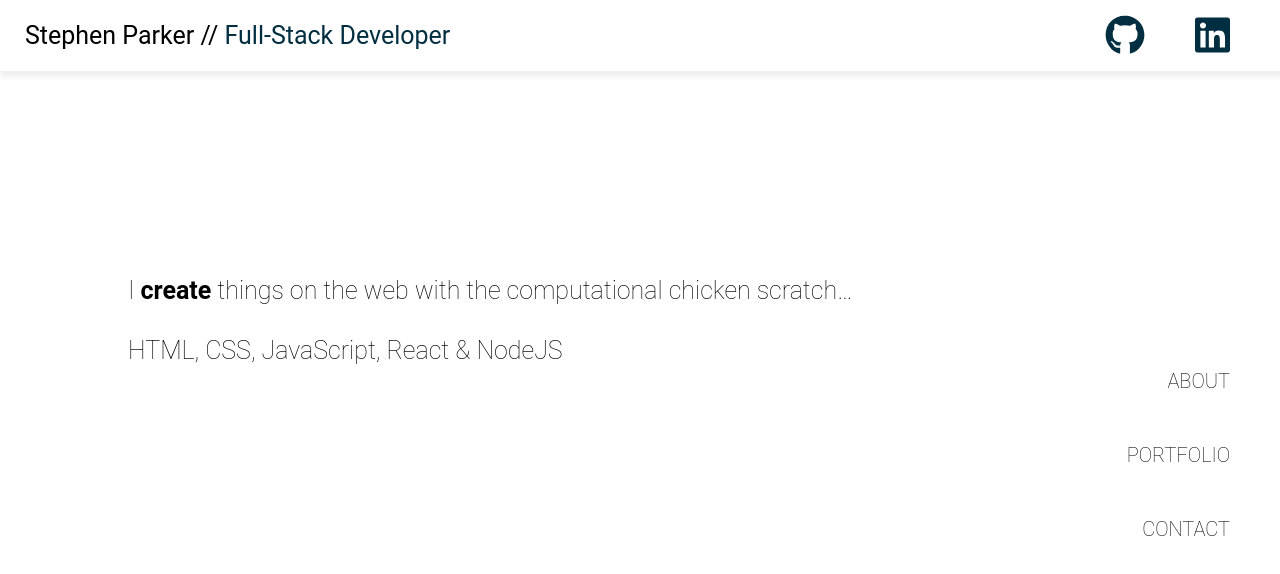
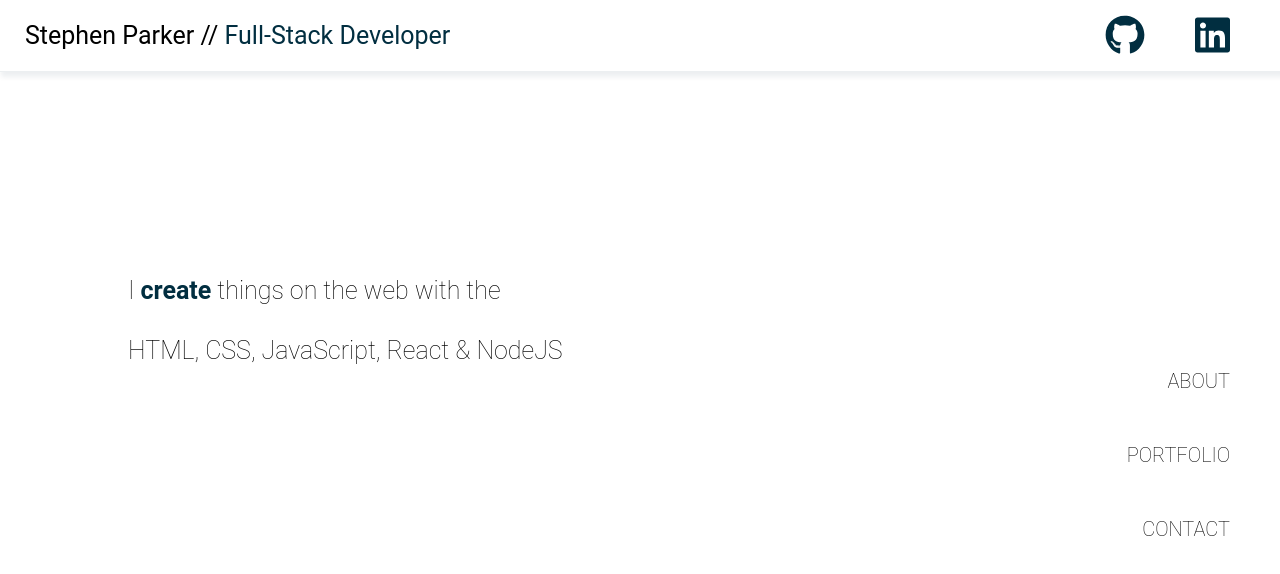
Before and after one commit to stephenparkhum/SP-Web-Portfolio-React, a React (Create React App) app: page / in a window 1280 px wide. Shown: the top 574 px of the page. Built offline with nearby package versions, Linux system fonts and the light colour scheme.

Commit message:
Updating the text

```diff
--- a/src/components/MainContent/MainContent.css
+++ b/src/components/MainContent/MainContent.css
@@ -39,4 +39,8 @@
         line-height: 35px;
         font-weight: lighter;
     }
+
+    .MainContent-inner p strong {
+        color: var(--med-blue);
+    }
 }
--- a/src/components/MainContent/MainContent.js
+++ b/src/components/MainContent/MainContent.js
@@ -6,7 +6,7 @@ class MainContent extends Component {
         return (
             <div className="MainContent-main">
                 <div className="MainContent-inner">
-                <p>I <strong>create</strong> things on the web with the computational chicken scratch…</p>
+                <p>I <strong>create</strong> things on the web with the</p>
                 <p>HTML, CSS, JavaScript, React & NodeJS</p>
                 </div>
 
```
